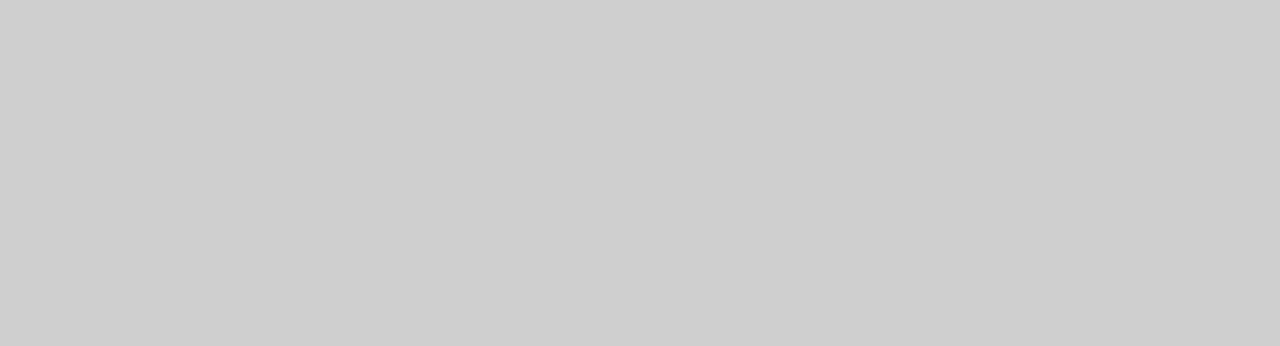
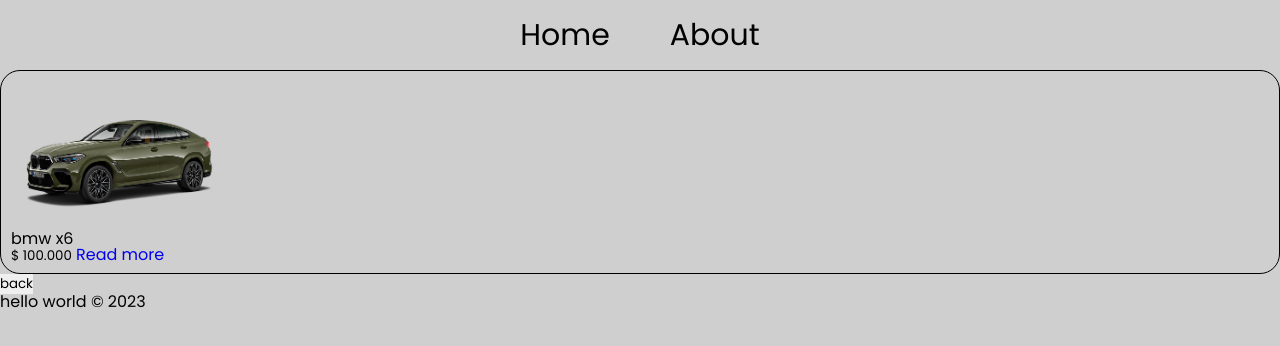
Before and after one commit to oltree/nextjs_typescript, a Next.js app: page /car/1 in a window 1280 px wide. Shown: the top 346 px of the page. Built offline with nearby package versions, Linux system fonts and the light colour scheme; data requests are answered from the project's data file; a web font is replaced by a local one.

Commit message:
used isr to get cars

```diff
--- /dev/null
+++ b/src/components/screens/car-detail/CarDetail.tsx
@@ -0,0 +1,23 @@
+import { FC } from 'react';
+import { useRouter } from 'next/router';
+
+import Layout from '@/components/layout/Layout';
+import Car from '@/components/ui/car/Car';
+
+import { ICarDataSingle } from '@/types/car';
+
+const CarDetail: FC<ICarDataSingle> = ({ car }) => {
+  const { replace } = useRouter();
+
+  return (
+    <Layout
+      title={car.name}
+      description="Good car"
+    >
+      <Car car={car} />
+      <button onClick={() => replace('/')}>back</button>
+    </Layout>
+  );
+};
+
+export default CarDetail;
--- a/src/pages/about.tsx
+++ b/src/pages/about.tsx
@@ -8,7 +8,7 @@ const About: NextPage = () => {
   const { push, replace } = useRouter();
 
   return (
-    <Layout>
+    <Layout title="about us">
       <h2>About</h2>
       <button onClick={() => push('/')}>back</button>
       <button onClick={() => replace('/')}>back</button>
--- a/src/pages/car/[id].tsx
+++ b/src/pages/car/[id].tsx
@@ -1,7 +1,41 @@
-import { NextPage } from 'next';
+import { GetStaticPaths, GetStaticProps, NextPage } from 'next';
+import { ParsedUrlQuery } from 'querystring';
 
-const CarPage: NextPage = () => {
-  return <div></div>;
+import CarDetail from '@/components/screens/car-detail/CarDetail';
+
+import { ICarDataSingle } from '@/types/car';
+import { CarService } from '@/services/CarService';
+
+interface Params extends ParsedUrlQuery {
+  id: string;
+}
+
+const CarPage: NextPage<ICarDataSingle> = ({ car }) => {
+  return <CarDetail car={car} />;
+};
+
+export const getStaticPaths: GetStaticPaths<Params> = async () => {
+  const cars = await CarService.getAllCars();
+
+  return {
+    paths: cars.map((car) => ({
+      params: {
+        id: car.id.toString(),
+      },
+    })),
+    fallback: 'blocking',
+  };
+};
+
+export const getStaticProps: GetStaticProps<ICarDataSingle> = async ({
+  params,
+}) => {
+  const car = await CarService.getCarById(String(params?.id));
+
+  return {
+    props: { car },
+    revalidate: 60,
+  };
 };
 
 export default CarPage;
--- a/src/pages/index.tsx
+++ b/src/pages/index.tsx
@@ -18,6 +18,7 @@ export const getStaticProps: GetStaticProps<ICarData> = async () => {
 
   return {
     props: { cars },
+    revalidate: 60,
   };
 };
 
```
